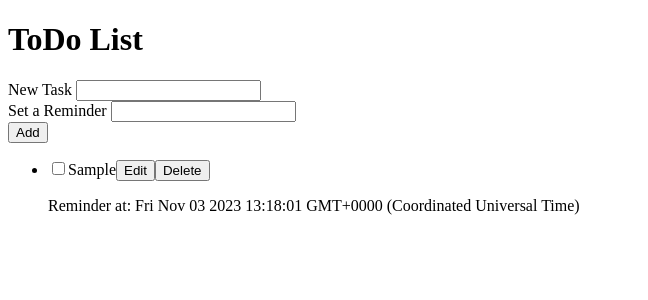
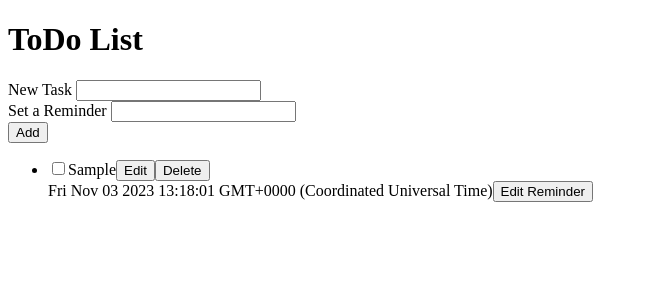
Before and after one commit to huskvarna/murkhasya-task, a React (Vite) app: page / in a window 1280 px wide. Both pictures are taken after typing "Sample" into the empty fields and a click on the button "Add". Shown: the top 300 px of the page, without its empty margins (0-648 px from the left). Built offline with nearby package versions, Linux system fonts and the light colour scheme.

Commit message:
added edit functionality for reminder

```diff
--- a/src/App.jsx
+++ b/src/App.jsx
@@ -1,5 +1,8 @@
 import { useState } from "react";
 import { NewTaskForm } from "./NewTaskForm";
+
+import DatePicker from "react-datepicker";
+import "react-datepicker/dist/react-datepicker.css";
 
 export default function App() {
   const [tasks, setTasks] = useState([]);
@@ -7,6 +10,34 @@
 
   const [editingIndex, setEditingIndex] = useState(null);
   const [editedTask, setEditedTask] = useState("");
+
+  const [editingTaskId, setEditingTaskId] = useState(null);
+  const [editedReminder, setEditedReminder] = useState(null);
+
+  const handleEditReminder = (taskId) => {
+    setEditingTaskId(taskId);
+    setEditedReminder(tasks.find((task) => task.id === taskId).reminder);
+  };
+
+  const handleUpdateReminder = (taskId) => {
+    clearTimeout(taskId);
+    const updatedTasks = tasks.map((task) => {
+      if (task.id === taskId) {
+        return {
+          ...task,
+          reminder: editedReminder,
+        };
+      }
+      return task;
+    });
+    setTasks(updatedTasks);
+    addReminder(
+      updatedTasks.find((task) => task.id === taskId).title,
+      updatedTasks.find((task) => task.id === taskId).reminder,
+      taskId
+    );
+    setEditingTaskId(null);
+  };
 
   const handleEdit = (index) => {
     setEditingIndex(index);
@@ -140,9 +171,33 @@
               >
                 Delete
               </button>
-              <p className="reminder-text">
-                Reminder at: {task.reminder.toString()}{" "}
-              </p>
+              {task.id === editingTaskId ? (
+                <div>
+                  <DatePicker
+                    selected={editedReminder}
+                    onChange={(date) => setEditedReminder(date)}
+                    showTimeSelect
+                    timeFormat="HH:mm"
+                    timeIntervals={15}
+                    timeCaption="Time"
+                    dateFormat="MMMM d, yyyy h:mm aa"
+                  />
+                  <button onClick={() => handleUpdateReminder(task.id)}>
+                    Update
+                  </button>
+                </div>
+              ) : (
+                <div>
+                  {task.reminder ? (
+                    <span>{task.reminder.toString()}</span>
+                  ) : (
+                    <span>No reminder set</span>
+                  )}
+                  <button onClick={() => handleEditReminder(task.id)}>
+                    Edit Reminder
+                  </button>
+                </div>
+              )}
             </li>
           );
         })}
```
